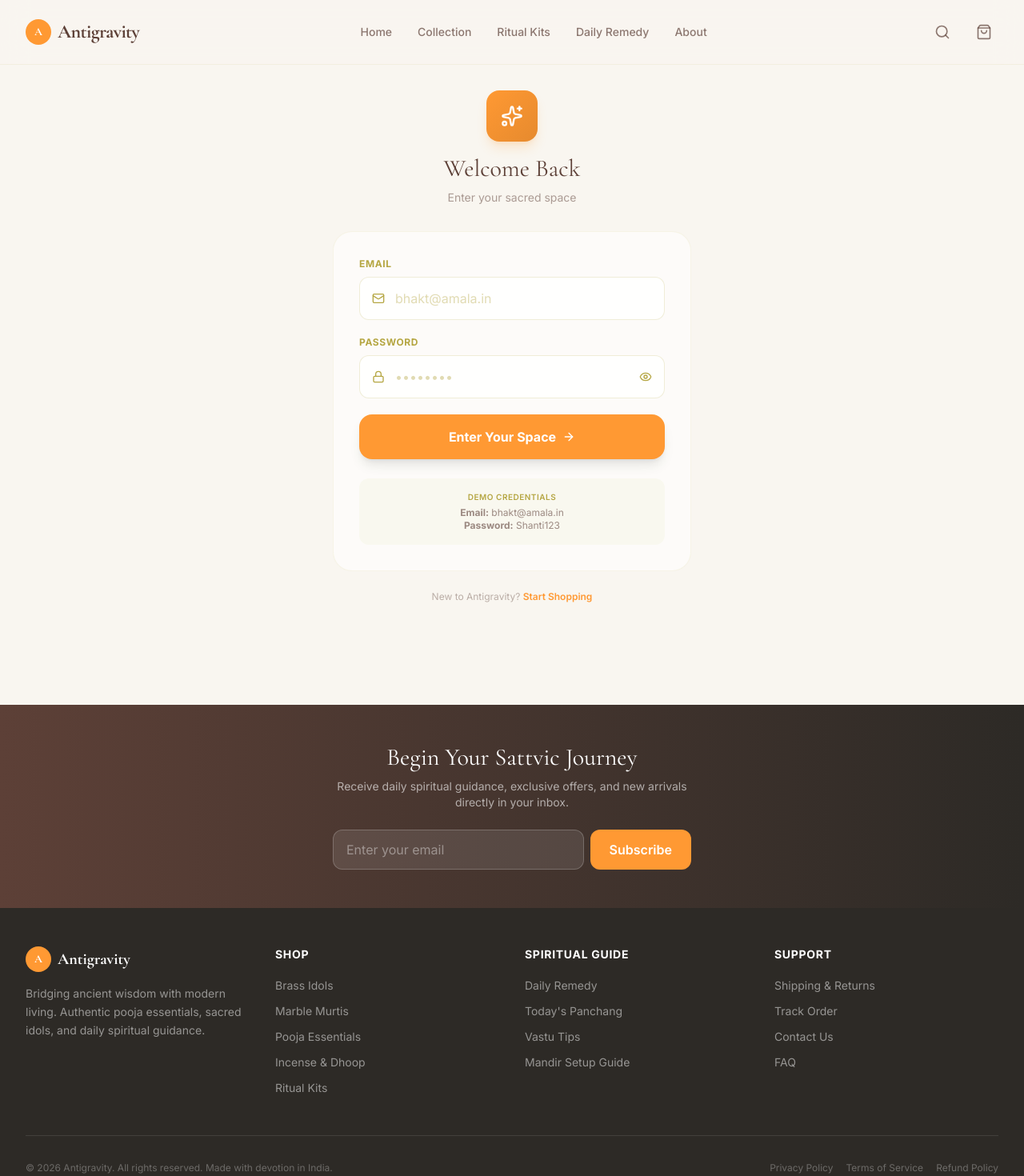
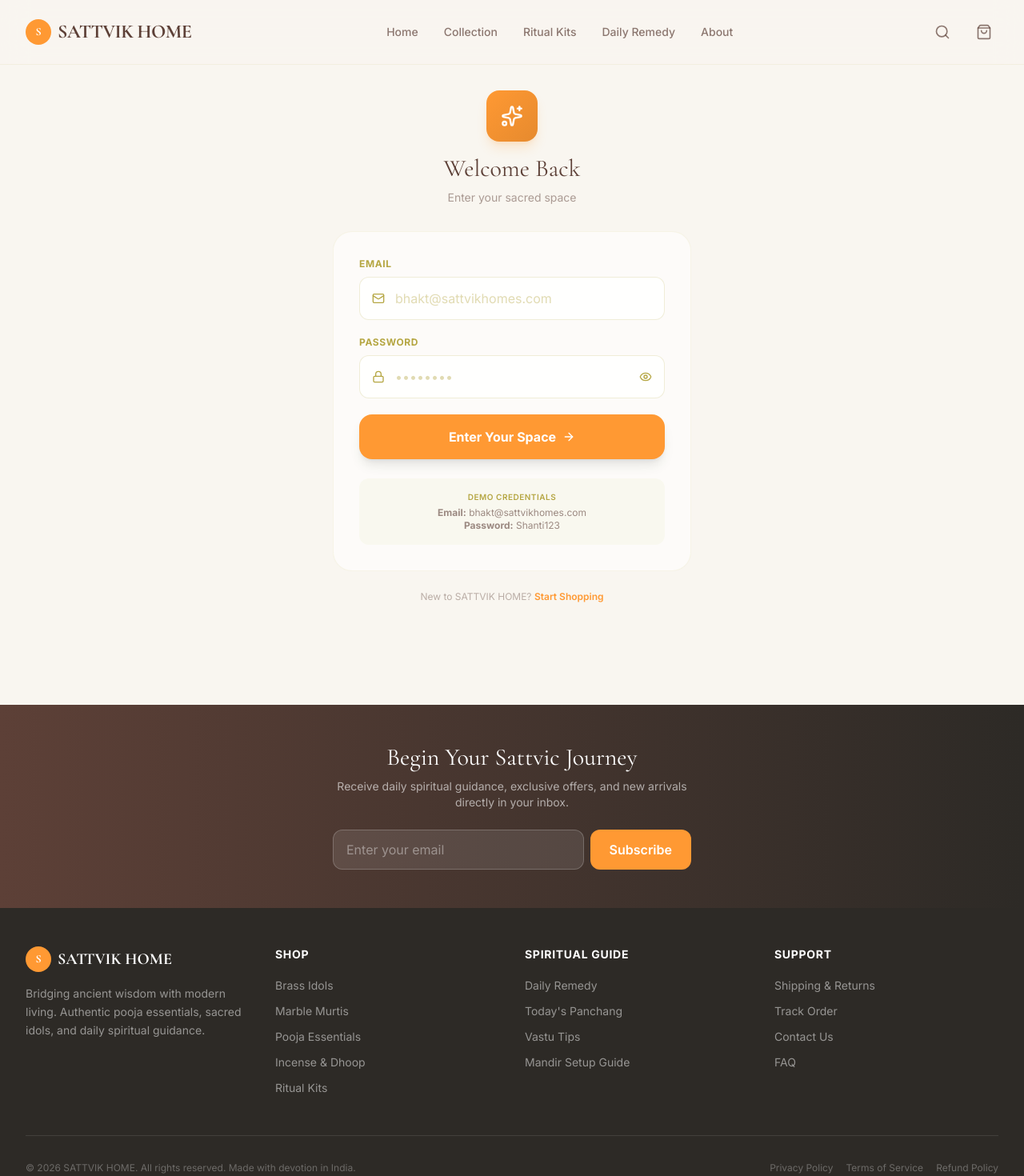
Before and after one commit to kuldeepsharma1996sk-code/e-commerce-satvik, a Next.js app: page /login in a window 1280 px wide. Shown: the top 1470 px of the page at 80% size. Built offline with nearby package versions, Linux system fonts and the light colour scheme.

Commit message:
Rename: Change brand name from Antigravity to SATTVIK HOME

```diff
--- a/package.json
+++ b/package.json
@@ -1,5 +1,5 @@
 {
-  "name": "e-commerce",
+  "name": "sattvik-home",
   "version": "0.1.0",
   "private": true,
   "scripts": {
--- a/src/app/layout.tsx
+++ b/src/app/layout.tsx
@@ -8,7 +8,7 @@ import { AuthProvider } from "@/context/AuthContext";
 import "./globals.css";
 
 export const metadata: Metadata = {
-  title: "Antigravity — Sacred Idols & Pooja Essentials",
+  title: "SATTVIK HOME — Sacred Idols & Pooja Essentials",
   description:
     "Authentic hand-crafted brass idols, pooja essentials, premium agarbatti, and daily spiritual guidance. Bridge ancient wisdom with modern living.",
   keywords: [
@@ -23,7 +23,7 @@ export const metadata: Metadata = {
     "Daily Remedy",
   ],
   openGraph: {
-    title: "Antigravity — Sacred Idols & Pooja Essentials",
+    title: "SATTVIK HOME — Sacred Idols & Pooja Essentials",
     description:
       "Authentic hand-crafted brass idols, pooja essentials, and daily spiritual guidance.",
     type: "website",
--- a/src/app/login/page.tsx
+++ b/src/app/login/page.tsx
@@ -69,7 +69,7 @@ export default function LoginPage() {
                                 type="email"
                                 value={email}
                                 onChange={(e) => setEmail(e.target.value)}
-                                placeholder="bhakt@amala.in"
+                                placeholder="bhakt@sattvikhomes.com"
                                 required
                                 className="w-full pl-11 pr-4 py-3.5 bg-white/80 border border-[#B5A642]/20 rounded-xl text-[#5D4037] placeholder:text-[#B5A642]/40 focus:outline-none focus:border-[#FF9933] transition-colors"
                             />
@@ -140,7 +140,7 @@ export default function LoginPage() {
                             Demo Credentials
                         </p>
                         <p className="text-xs text-[#5D4037]/60">
-                            <strong>Email:</strong> bhakt@amala.in
+                            <strong>Email:</strong> bhakt@sattvikhomes.com
                         </p>
                         <p className="text-xs text-[#5D4037]/60">
                             <strong>Password:</strong> Shanti123
@@ -149,7 +149,7 @@ export default function LoginPage() {
                 </form>
 
                 <p className="text-center text-xs text-[#5D4037]/40 mt-6">
-                    New to Antigravity?{" "}
+                    New to SATTVIK HOME?{" "}
                     <Link href="/collection" className="text-[#FF9933] font-semibold hover:underline">
                         Start Shopping
                     </Link>
--- a/src/app/remedies/page.tsx
+++ b/src/app/remedies/page.tsx
@@ -13,7 +13,7 @@ export default function RemediesPage() {
     const selectedPrediction = rashiPredictions.find((r) => r.rashi === selectedRashi);
 
     const shareRemedy = () => {
-        const text = `✨ *Daily Remedy from Antigravity* ✨\n\n*${todaysRemedy.title}*\n${todaysRemedy.content}\n\nRead more: https://antigravity.in/remedies`;
+        const text = `✨ *Daily Remedy from SATTVIK HOME* ✨\n\n*${todaysRemedy.title}*\n${todaysRemedy.content}\n\nRead more: https://sattvikhomes.com/remedies`;
         if (navigator.share) {
             navigator.share({ title: "Today's Remedy", text }).catch(() => { });
         } else {
--- a/src/components/layout/Footer.tsx
+++ b/src/components/layout/Footer.tsx
@@ -55,10 +55,10 @@ export default function Footer() {
                     <div className="col-span-2 md:col-span-1">
                         <div className="flex items-center gap-2 mb-4">
                             <div className="w-8 h-8 bg-[#FF9933] rounded-full flex items-center justify-center">
-                                <span className="text-white font-serif font-bold text-sm">A</span>
+                                <span className="text-white font-serif font-bold text-sm">S</span>
                             </div>
                             <span className="text-xl font-serif font-bold text-white">
-                                Antigravity
+                                SATTVIK HOME
                             </span>
                         </div>
                         <p className="text-sm text-white/50 leading-relaxed">
@@ -92,7 +92,7 @@ export default function Footer() {
                 {/* Bottom Bar */}
                 <div className="mt-12 pt-8 border-t border-white/10 flex flex-col md:flex-row justify-between items-center gap-4">
                     <p className="text-xs text-white/30">
-                        © 2026 Antigravity. All rights reserved. Made with devotion in India.
+                        © 2026 SATTVIK HOME. All rights reserved. Made with devotion in India.
                     </p>
                     <div className="flex gap-4 text-xs text-white/30">
                         <Link href="#" className="hover:text-white/60">Privacy Policy</Link>
--- a/src/components/layout/Header.tsx
+++ b/src/components/layout/Header.tsx
@@ -26,10 +26,10 @@ export default function Header() {
                         {/* Logo */}
                         <Link href="/" className="flex items-center gap-2">
                             <div className="w-8 h-8 bg-[#FF9933] rounded-full flex items-center justify-center">
-                                <span className="text-white font-serif font-bold text-sm">A</span>
+                                <span className="text-white font-serif font-bold text-sm">S</span>
                             </div>
                             <span className="text-xl md:text-2xl font-serif font-bold text-[#5D4037] tracking-tight">
-                                Antigravity
+                                SATTVIK HOME
                             </span>
                         </Link>
 
--- a/src/components/ui/DailyRemedyCard.tsx
+++ b/src/components/ui/DailyRemedyCard.tsx
@@ -13,7 +13,7 @@ interface DailyRemedyCardProps {
 
 export default function DailyRemedyCard({ remedy }: DailyRemedyCardProps) {
     const shareToWhatsApp = () => {
-        const text = `✨ *Daily Remedy from Antigravity* ✨\n\n*${remedy.title}*\n${remedy.content}\n\nStart your day with purpose: https://antigravity.in`;
+        const text = `✨ *Daily Remedy from SATTVIK HOME* ✨\n\n*${remedy.title}*\n${remedy.content}\n\nStart your day with purpose: https://sattvikhomes.com`;
         window.open(`https://wa.me/?text=${encodeURIComponent(text)}`, "_blank");
     };
 
```
Also changed, not shown: public/manifest.json, 1 other file (tests, documents, lock files or other folders).
